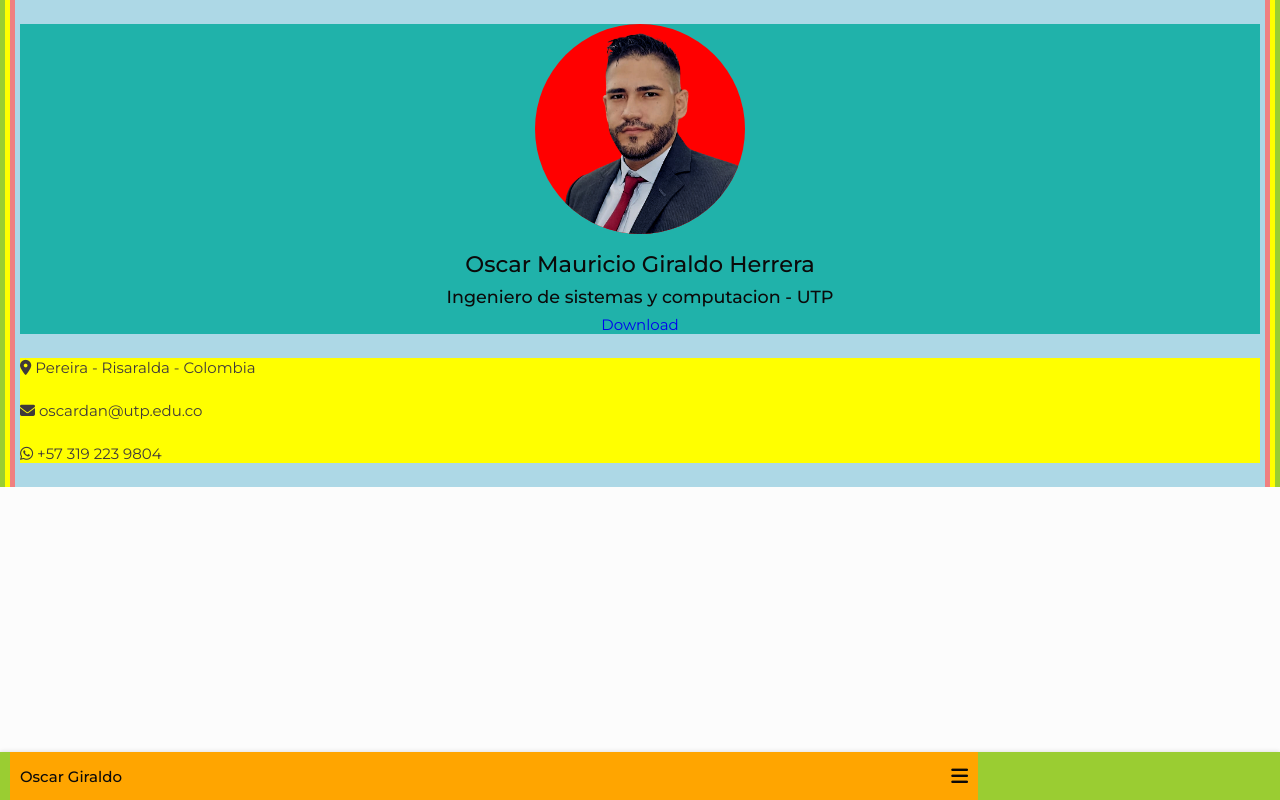
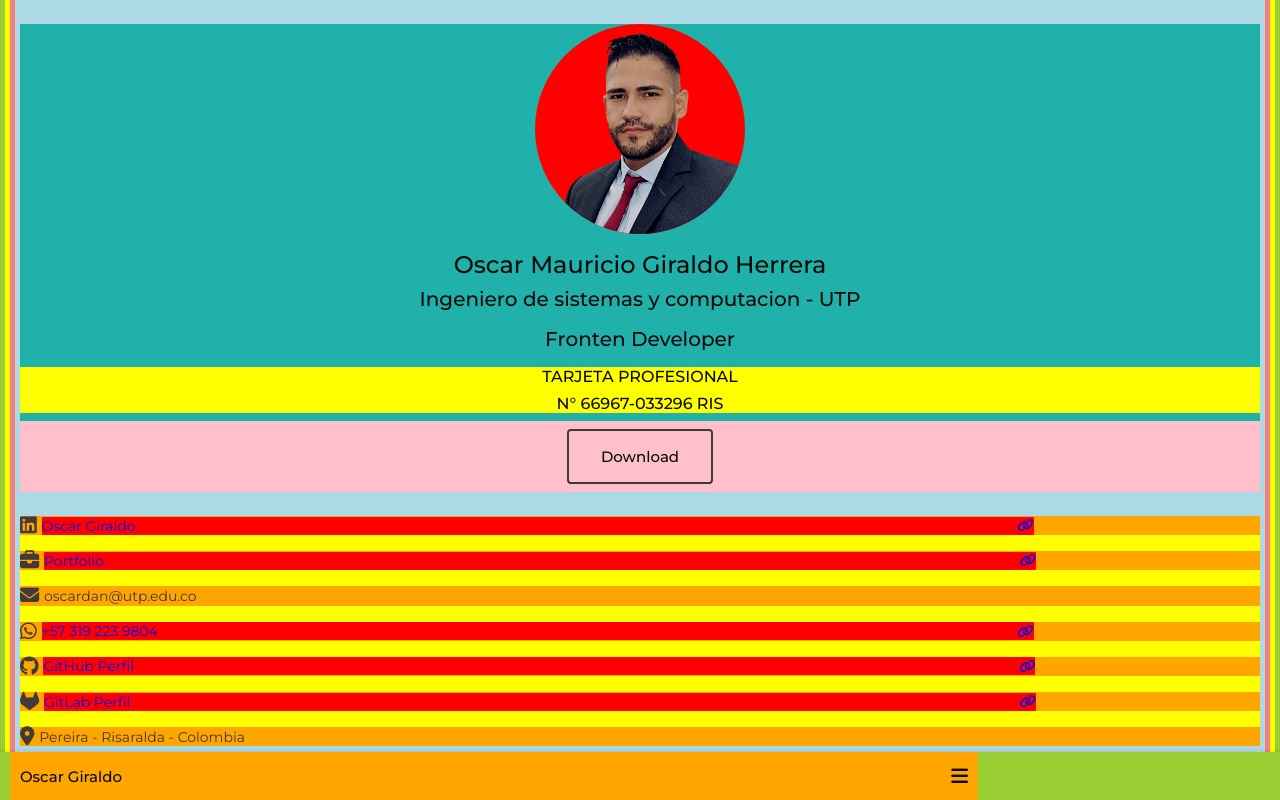
Before and after one commit to oscarmauriciogiraldo/cv-html, a plain HTML site: page index.html in a window 1280 px wide. Drawn offline with Linux system fonts and the light colour scheme.

Commit message:
data home

```diff
--- a/assets/css/style.css
+++ b/assets/css/style.css
@@ -19,7 +19,7 @@
     --h2-font-size: 1.25rem;
     --h3-font-size: 1rem;
     --normal-font-size: .938rem;
-    --small-font-size: 875rem;
+    --small-font-size: .875rem;
     --smaller-font-size: .813rem;
 
     /* ** Font Weiht ** */
@@ -254,6 +254,7 @@ main.container
     padding: 0px 5px;
 }
 
+/* ******************** SECTION HOME ******************** */
 section.home{
     position: relative;
     background: lightcoral;
@@ -279,6 +280,7 @@ section.home{
     background: lightseagreen;
 }
 
+.homeData
 .bxPerfilImg{
     background: red;
     width: 210px;
@@ -288,12 +290,118 @@ section.home{
     margin-bottom:var(--mb-1);
 }
 
+.homeData
 .bxPerfilImg
 img{
     max-width: 100%;
     height: auto;
 }
 
+.homeData
+.homeTilte{
+    font-size: var(--h1-font-size);
+}
+
+.homeData
+.homeProfesion{
+    font-size: var(--h2-font-size);
+    margin-bottom: var(--mb-1);
+}
+
+.homeData
+.profesionalCard{
+    display: flex;
+    flex-direction: column;
+    justify-content: center;
+    align-items: center;
+    width: 100%;
+
+    gap: .5rem;
+    background: yellow;
+}
+
+.homeData
+.profesionalCard
+.cardProfesion{
+    font-size: var(--h3-font-size);
+}
+
+.homeData
+.downloadButton{
+    display: flex;
+    width: 100%;
+    justify-content: center;
+    align-items: center;
+    padding: .5rem 0;
+    background: pink;
+}
+
+.homeData
+.downloadButton
+.homeButtonMovil{
+    display: flex;
+    justify-content: center;
+    align-items: center;
+    text-align: center;
+    border: 2px solid var(--text-color);
+    color: var(--title-color);
+    padding: 1rem 2rem;
+    border-radius: .25rem;
+    transition: .3s;
+    font-weight: var(--font-medium);
+    /* margin-top: var(--mb-3); */
+    cursor: pointer;
+}
+
+
+
+.homeData
+.downloadButton
+.homeButtonMovil:hover{
+    background: var(--text-color);
+    color: var(--container-color);
+}
+
 .homeAddres{
     background: yellow;
+    gap: 1rem;
 }
+
+.homeAddres
+.homeinformation{
+    display: flex;
+    width: 100%;
+    justify-content: flex-start;
+    align-items: center;
+    font-size: var(--small-font-size);
+    background: orange;
+}
+
+.homeAddres
+.homeinformation
+a{
+    display: flex;
+    align-items: center;
+    /* justify-content: flex-start; */
+    justify-content: space-between;
+    width: 80%;
+    text-decoration: none;
+    cursor: pointer;
+    background: red;
+}
+
+.homeAddres
+.homeinformation
+a
+.fa-link{
+    /* justify-self: flex-end; */
+    font-size: var(--smaller-font-size);
+    margin-left: .60rem;
+}
+
+.homeAddres
+.homeinformation
+.iconHome{
+    font-size: 1.2rem;
+    margin-right: .30rem;
+}
--- a/index.html
+++ b/index.html
@@ -107,7 +107,13 @@
                             <!-- <img src="assets/img/perfilPhoto.png" alt="" class="homeImg"> -->
 
                             <h1 class="homeTilte">Oscar Mauricio Giraldo Herrera</h1>
-                            <h3 class="homeProfesion">Ingeniero de sistemas y computacion - UTP</h3>
+                            <h2 class="homeProfesion">Ingeniero de sistemas y computacion - UTP</h2>
+                            <h2 class="homeProfesion">Fronten Developer</h2>
+
+                            <div class="profesionalCard">
+                                <h3 class="cardProfesion">TARJETA PROFESIONAL</h3>
+                                <h3 class="cardProfesion"> N° 66967-033296 RIS</h3>
+                            </div>
 
                             <!-- button to download your CV saved in the pdf folder -->
                             <div class="downloadButton">
@@ -117,9 +123,22 @@
 
                         <div class="homeAddres bd-grid">
 
+
+
                             <span class="homeinformation">
-                                <i class="fa-solid fa-location-dot iconHome"></i>
-                                Pereira - Risaralda - Colombia
+                                <i class="fa-brands fa-linkedin iconHome"></i>
+                                <a href="https://www.linkedin.com/in/oscar-mauricio-giraldo-herrera" target="_blank" rel="noopener noreferrer">
+                                    Oscar Giraldo
+                                    <i class="fa-solid fa-link"></i>
+                                </a>
+                            </span>
+
+                            <span class="homeinformation">
+                                <i class="fa-solid fa-briefcase iconHome"></i>
+                                <a href="https://oscarmauriciogiraldo.github.io/portfolio/Porfolio-Oscar-Giraldo" target="_blank" rel="noopener noreferrer">
+                                    Portfolio
+                                    <i class="fa-solid fa-link"></i>
+                                </a>
                             </span>
 
                             <span class="homeinformation">
@@ -129,7 +148,31 @@
 
                             <span class="homeinformation">
                                 <i class="fa-brands fa-whatsapp iconHome"></i>
-                                +57 319 223 9804
+                                <a href="https://api.whatsapp.com/send?phone=3192239804&text=mensaje" target="_blank" rel="noopener noreferrer">
+                                    +57 319 223 9804
+                                    <i class="fa-solid fa-link"></i>
+                                </a>
+                            </span>
+
+                            <span class="homeinformation">
+                                <i class="fa-brands fa-github iconHome"></i>
+                                <a href="https://github.com/oscarmauriciogiraldo" target="_blank" rel="noopener noreferrer">
+                                    GitHub Perfil
+                                    <i class="fa-solid fa-link"></i>
+                                </a>
+                            </span>
+
+                            <span class="homeinformation">
+                                <i class="fa-brands fa-gitlab iconHome"></i>
+                                <a href="https://gitlab.com/oscargiraldo618" target="_blank" rel="noopener noreferrer">
+                                    GitLab Perfil
+                                    <i class="fa-solid fa-link"></i>
+                                </a>
+                            </span>
+
+                            <span class="homeinformation">
+                                <i class="fa-solid fa-location-dot iconHome"></i>
+                                Pereira - Risaralda - Colombia
                             </span>
 
                         </div>
```
